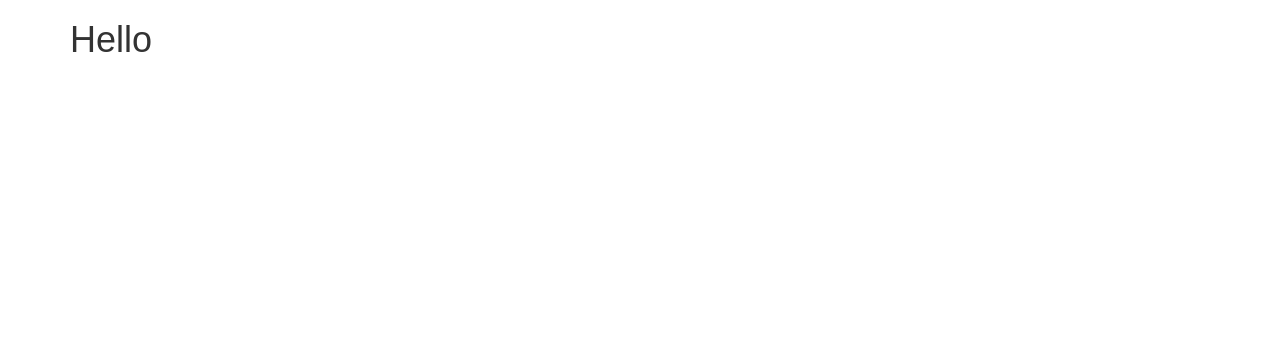
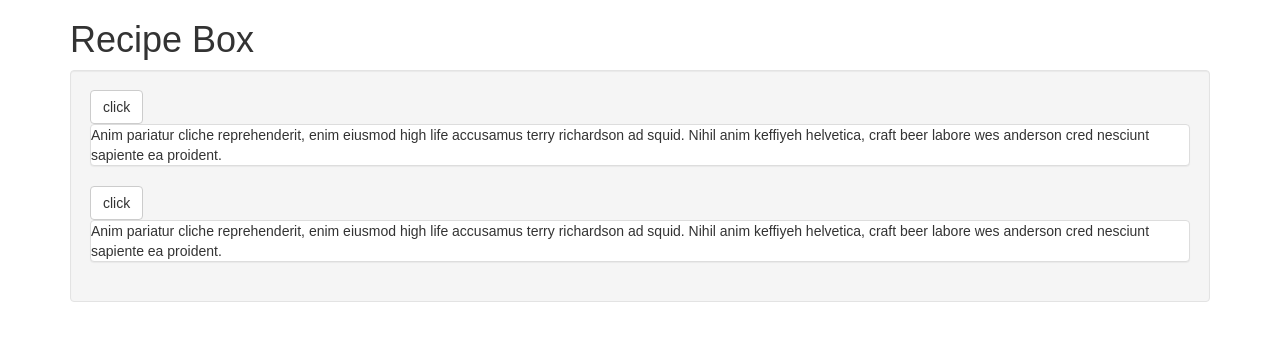
Before and after one commit to rlabuonora/recipe-box, a React (Create React App) app: page / in a window 1280 px wide. Shown: the top 340 px of the page. Built offline with nearby package versions, Linux system fonts and the light colour scheme.

Commit message:
Add raect-boostrap collapsible panel component

```diff
--- a/src/App.js
+++ b/src/App.js
@@ -1,11 +1,46 @@
 import React, { Component } from 'react';
+import { Button, Panel } from 'react-bootstrap';
 import './App.css';
 
+
+class Recipe extends Component {
+    constructor(...args) {
+        super(...args);
+        this.state = {
+            open: false
+        };
+    }
+    render() {
+        return(
+            <div className="recipe">
+            <Button onClick={ ()=> this.setState({ open: !this.state.open })}>
+            click
+        </Button>
+            <Panel collapsible expanded={this.state.open}>
+            Anim pariatur cliche reprehenderit, enim eiusmod high life accusamus terry richardson ad squid.
+            Nihil anim keffiyeh helvetica, craft beer labore wes anderson cred nesciunt sapiente ea proident.
+            </Panel>
+                </div>
+        );
+    }
+}
+
 class App extends Component {
+    constructor(...args) {
+        super(...args);
+        this.state = {
+            open: true
+        };
+    }
+
     render() {
         return (
                 <div className="container">
-        <h1>Hello</h1>
+                <h1>Recipe Box </h1>
+                  <div className="well">
+                    <Recipe />
+                    <Recipe />
+                  </div>
                 </div>
         );
     }
```
Lines whose indentation alone changed are shown as unchanged.
